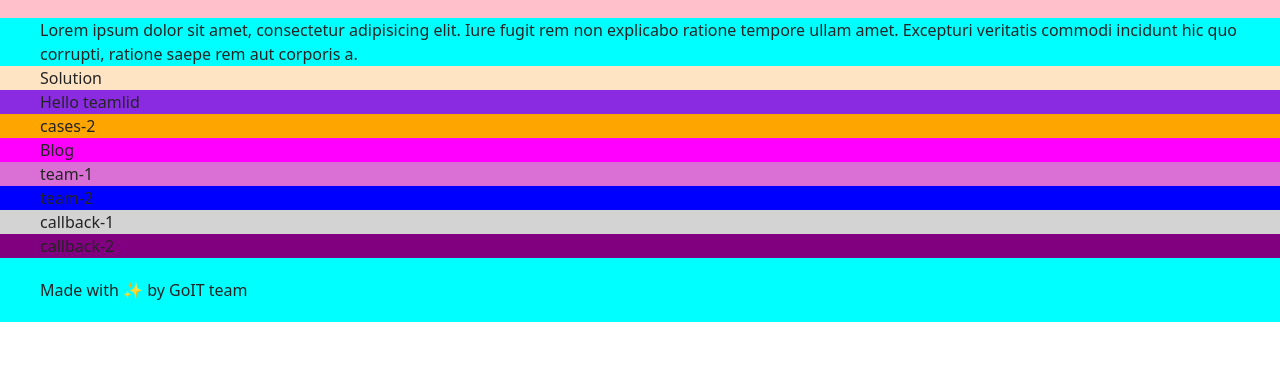
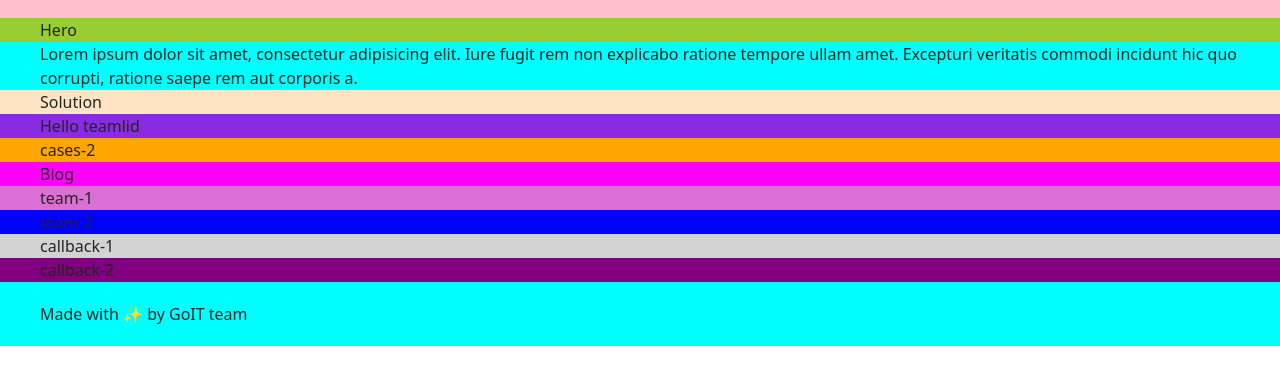
Before and after one commit to JokerGared/Practise111, a plain HTML site: page index.html in a window 1280 px wide. Shown: the part 130-514 px from the top of the page. Drawn offline with Linux system fonts and the light colour scheme.

Commit message:
Deploying to gh-pages from @ JokerGared/Practise111@3d86b4f653ad81cb76dc3fe0e1eef01f2debc3ba 🚀

```diff
--- a/index.html
+++ b/index.html
@@ -33,12 +33,12 @@
 
     <main>
       <!-- Loads the specified .html file -->
-      <!-- <section class="hero">
+      <section class="hero">
   <div class="container">
     <p>Hero</p>
   </div>
 </section>
- -->
+
       <section class="about">
   <div class="container">
     <p>
```
